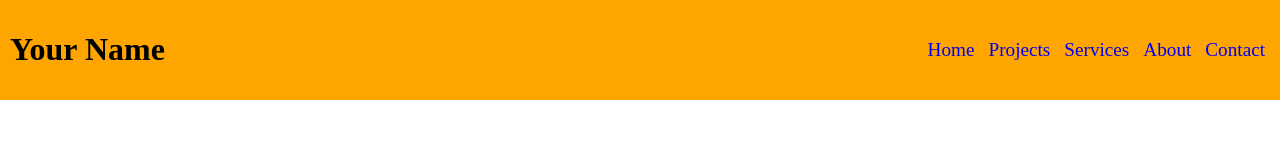
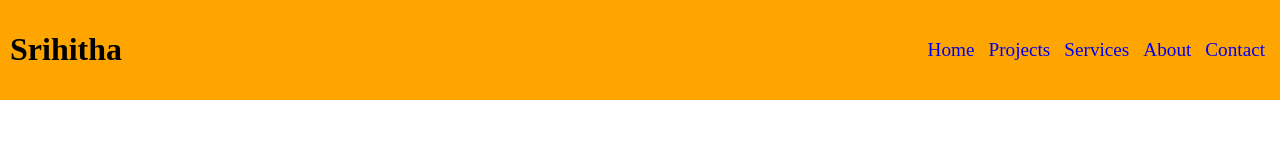
Before and after one commit to Srihitha47/Srihitha47.github.io, a plain HTML site: page index.html in a window 1280 px wide. Shown: the top 160 px of the page. Drawn offline with Linux system fonts and the light colour scheme.

Commit message:
modified

```diff
--- a/index.html
+++ b/index.html
@@ -10,7 +10,7 @@
   <body>
     <div class="container">
       <div class="header-row">
-        <div class="box"><h1>Your Name</h1></div>
+        <div class="box"><h1>Srihitha</h1></div>
         <div class="box">
           <ul>
             <li><a href="#home">Home</a></li>
```
